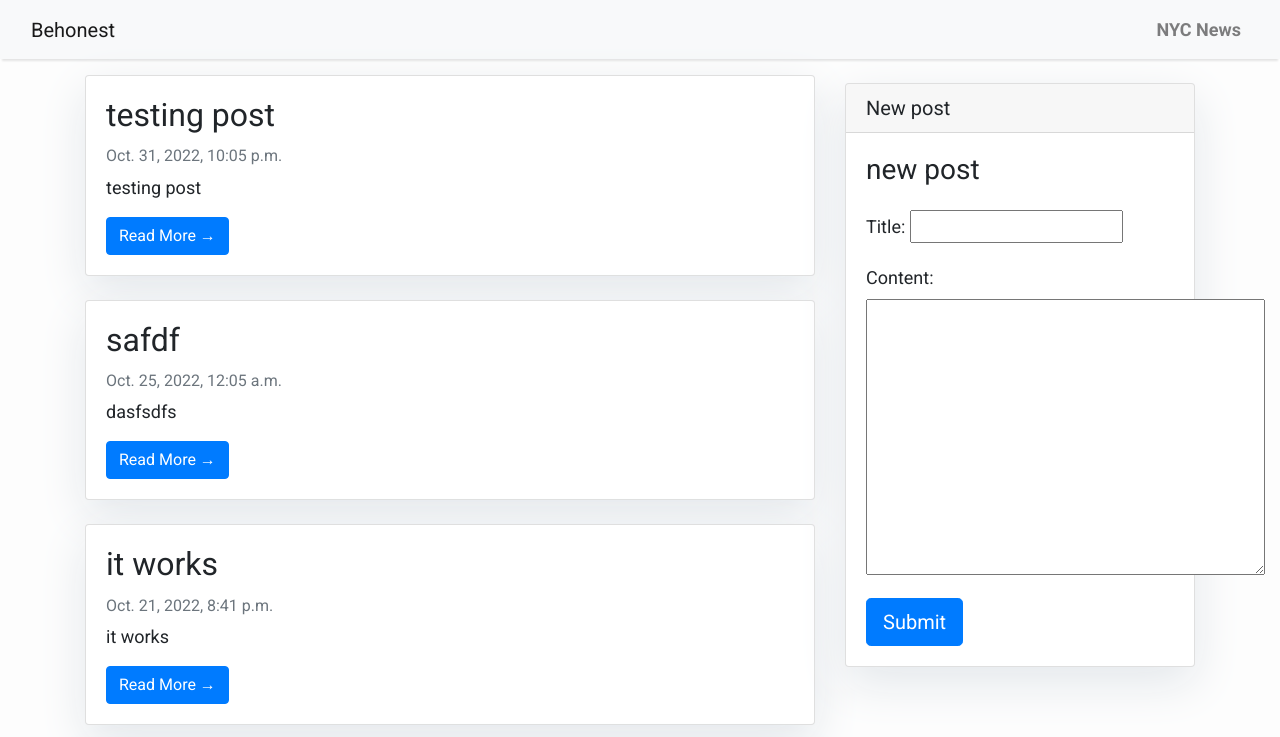
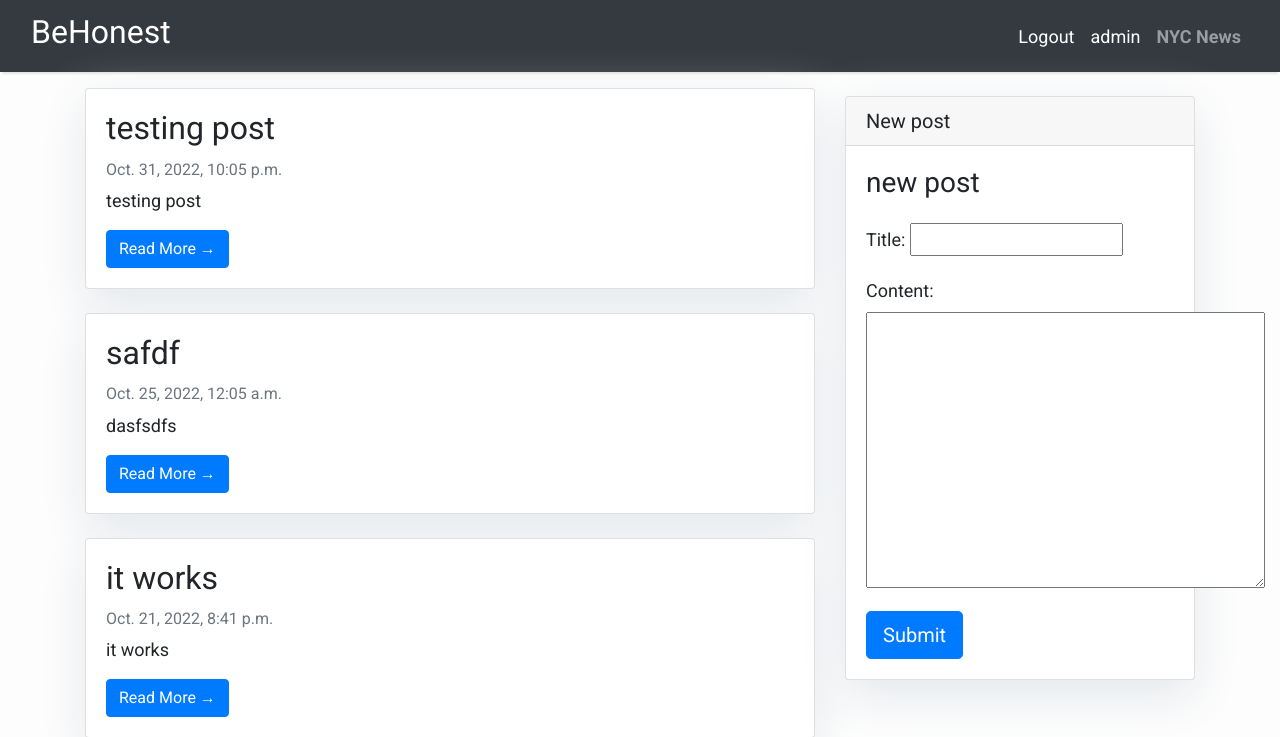
Before and after one commit to gcivil-nyu-org/INET-Team-4-F2022, a Django app: page /home in a window 1280 px wide. Shown: the top 737 px of the page. Run offline with Django 4.2, Linux system fonts and the light colour scheme; a user stored in the database is signed in; data comes from the database, SQL or seed files in the repository; both versions use the stored data as it was after the commit; some libraries are stand-ins or nearby versions.

```diff
--- a/BeHonest/BeHonest/urls.py
+++ b/BeHonest/BeHonest/urls.py
@@ -36,7 +36,7 @@ urlpatterns = [
     # path('login/', include('main.urls')),
     # path('register/', include('main.urls')),
     # path('logout/', include('main.urls')),
-    path('news/', include('news.urls')),
+    path("news/", include("news.urls")),
     path("", include("main.urls")),
     path("home/", include("post.urls")),
 ]
--- a/BeHonest/main/templates/main/login.html
+++ b/BeHonest/main/templates/main/login.html
@@ -12,7 +12,7 @@
     {{ login_form|crispy }}
     <button class="btn btn-primary" type="submit">Login</button>
   </form>
-  <p class="text-center">Don't have an account? <a href="register">Create an account</a>.</p>
+  <p class="text-center">Don't have an account? <a href="/register">Create an account</a>.</p>
 </div>
 
 {% endblock %}
--- a/BeHonest/main/urls.py
+++ b/BeHonest/main/urls.py
@@ -1,15 +1,13 @@
 from django.urls import path
 from . import views
-from news.views import index
 from post.views import post_list
 
 app_name = "main"
 
-
+# slashes after login and register are needed
 urlpatterns = [
     path("home", post_list, name="base"),
-    path("register", views.register_request, name="register"),
-    path('news', index, name="news"),
+    path("register/", views.register_request, name="register"),
     path("login/", views.login_request, name="login"),
     path("logout", views.logout_request, name="logout"),
     path("", views.homepage, name="homepage"),
--- a/BeHonest/news/urls.py
+++ b/BeHonest/news/urls.py
@@ -1,7 +1,7 @@
 from . import views
 from django.urls import path
 
-app_name = 'news'
+app_name = "news"
 urlpatterns = [
-    path('', views.index),
+    path("", views.index),
 ]
--- a/BeHonest/post/templates/base.html
+++ b/BeHonest/post/templates/base.html
@@ -44,21 +44,20 @@
     </style>
     {% if user.is_authenticated %}
     <!-- <h1>Working</h1> -->
-      <nav class="navbar navbar-expand-lg navbar-light bg-light shadow" id="mainNav">
+    <nav class="navbar navbar-expand-lg navbar-dark bg-dark shadow" id="mainNav">
       <div class="container-fluid">
-          <a class="navbar-brand" href="{% url 'post:base' %}">Behonest</a>
-          <!-- <button
-            class="navbar-toggler navbar-toggler-right"
-            type="button"
-            data-toggle="collapse"
-            data-target="#navbarResponsive"
-            aria-controls="navbarResponsive"
-            aria-expanded="false"
-            aria-label="Toggle navigation"
-          >
-            <span class="navbar-toggler-icon"></span>
-          </button> -->
-
+        <a class="navbar-brand" href="{% url 'post:base' %}">
+          <h2 class="h2">BeHonest</h2>
+        </a>
+        <div class="collapse navbar-collapse" id="navbarResponsive">
+          <ul class="navbar-nav ml-auto">
+            {% if user.is_authenticated %}
+              <li class="nav-item">
+                <a class="nav-link text-white" href="{% url 'main:logout' %}">Logout</a>
+              </li>
+              <li class="nav-item">
+                <a class="nav-link text-white" href="/home">{{user.username}}</a>
+              </li>
               <div class="collapse navbar-collapse" id="navbarResponsive">
                 <ul class="navbar-nav ml-auto">
 
@@ -71,8 +70,13 @@
                   </li>
                 </ul>
               </div>
-
-
+            {% else %}
+              <li class="nav-item">
+                <a class="nav-link text-white" href="login">Login</a>
+              </li>
+            {% endif %}
+          </ul>
+        </div>
         </div>
       </div>
     </nav>
```
Also changed, not shown: BeHonest/news/views.py (+14 -12 lines), BeHonest/db.sqlite3, BeHonest/main/templates/main/home.html (line endings or trailing spaces), BeHonest/post/migrations/0009_auto_20221031_2018.py, 1 other file. Lines whose indentation alone changed are shown as unchanged.
